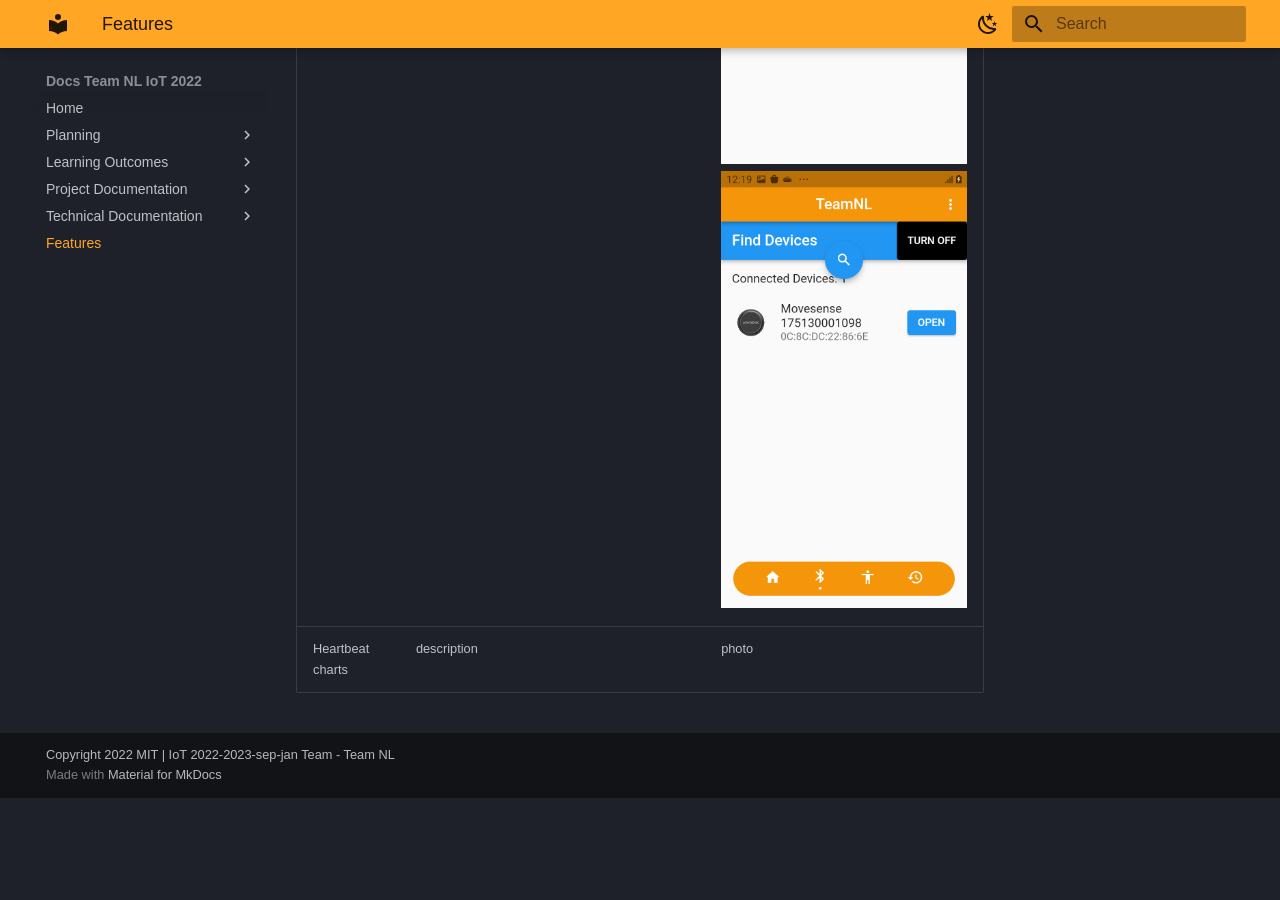
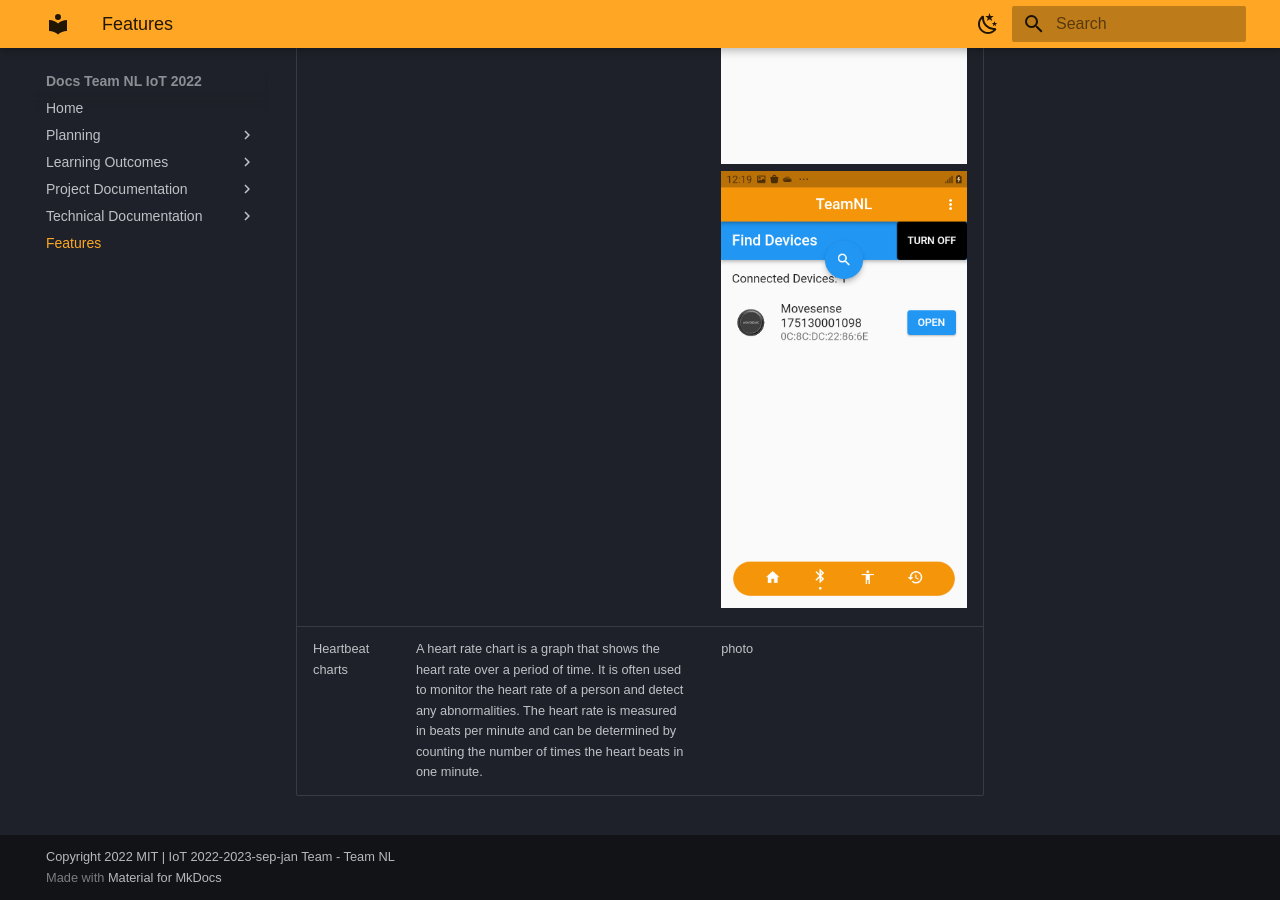
Before and after one commit to serg-and/team-nl-iot-2022, an MkDocs documentation site: the page built from docs/features.md, in a window 1280 px wide and 900 px high, scrolled down 5063 px. Built offline with MkDocs 1.6.1 and Material for MkDocs 9.7.7, drawn with Linux system fonts in a browser that asks for light colours; some web fonts are replaced; before the commit the page ends 5861 px from its top, so only the background shows below that.

Commit message:
Add description to heartbeat charts

```diff
--- a/docs/features.md
+++ b/docs/features.md
@@ -6,4 +6,4 @@
 |Onboarding screen|Onboarding screens are screens that are shown to users when they first start using a app. These screens are designed to introduce users to the app and explain its key features and functions. Onboarding screens often include step-by-step instructions or tutorials to help users get started with the app and become familiar with its interface and features. In short, an onboarding screen is a feature that helps new users understand and use a app.|![Onboading Screen](images/features_page/OnboardingScreen1.jpg)![Onboading Screen](images/features_page/OnboardingScreen2.jpg)![Onboading Screen](images/features_page/OnboardingScreen3.jpg)|
 |Settings Bar|A settings bar is a user interface element that provides access to settings and preferences for an application. It is typically located at the top or bottom of the screen, and consists of a series of icons or buttons that allow users to adjust various settings. For example, a settings bar may include icons for notifications, turning on and off wireless connectivitys and more.|![Settings Bar](images/features_page/Homepage.jpg)![Settings Bar Pop Up](images/features_page/SettingsBar.jpg)![Settings Page](images/features_page/Settingspage.jpg)|
 |Bluetooth Low Energy|Bluetooth Low Energy, or BLE, is a wireless technology that is designed to provide low-power communication between devices. It is a variant of the Bluetooth standard, and is often used in devices such as fitness trackers, smartwatches, and other wearable technology, as well as in home automation and Internet of Things (IoT) devices. BLE is designed to consume less power than regular Bluetooth, which makes it well-suited for applications where the device needs to operate for long periods of time on a small battery like the movesense sensor that we have. With this feature you can turn bluetooth on, discover for bluetooth devices and connect with bluetooth devices.|![Turn bluetooth on](images/features_page/TurnOnBluetoothpage.jpg)![Permission](images/features_page/bluetoothPermissionMessage.jpg)![Discovering](images/features_page/DiscoveringBluetoothDevices.jpg)![Connecting](images/features_page/ConnectingBluetoothDevice.jpg)![Connected](images/features_page/ConnectedBluetoothDevices.jpg)|
-|Heartbeat charts|description|photo|
+|Heartbeat charts|A heart rate chart is a graph that shows the heart rate over a period of time. It is often used to monitor the heart rate of a person and detect any abnormalities. The heart rate is measured in beats per minute and can be determined by counting the number of times the heart beats in one minute.|photo|
```
